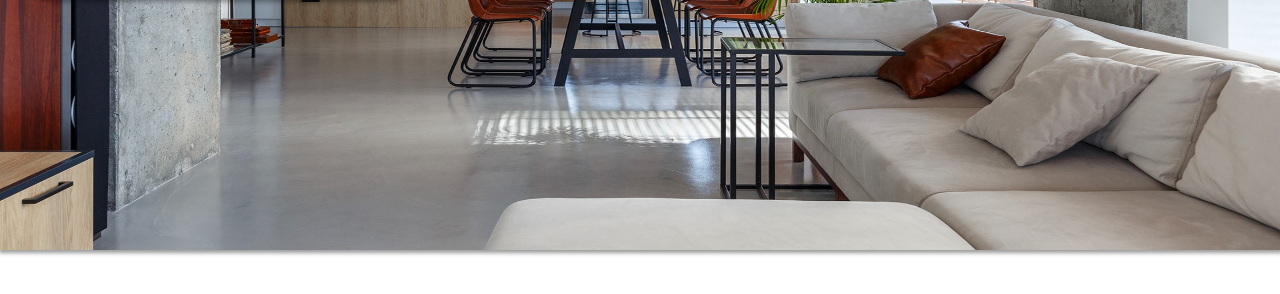
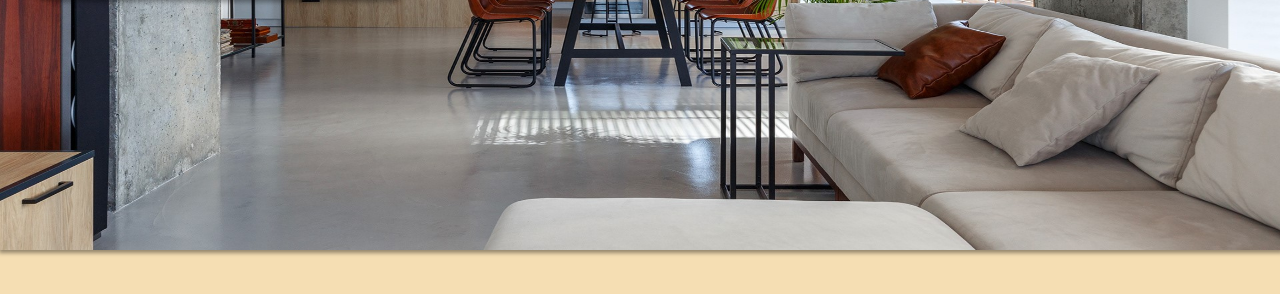
Before and after one commit to AbdoOMohammed/Sales, a plain HTML site: page Alnour.html in a window 1280 px wide. Shown: the part 506-800 px from the top of the page. Drawn offline with Linux system fonts and the light colour scheme.

Commit message:
Update Alnour.css

```diff
--- a/Alnour.css
+++ b/Alnour.css
@@ -4,7 +4,7 @@
     box-sizing: border-box;
 }
 body{
-    background-color: #f5deb3;
+    background-color: #f5deb3 !important;
 }
 #AAA{
     background-image: url(59c48485693237.5d8354557e709.jpg);
```
